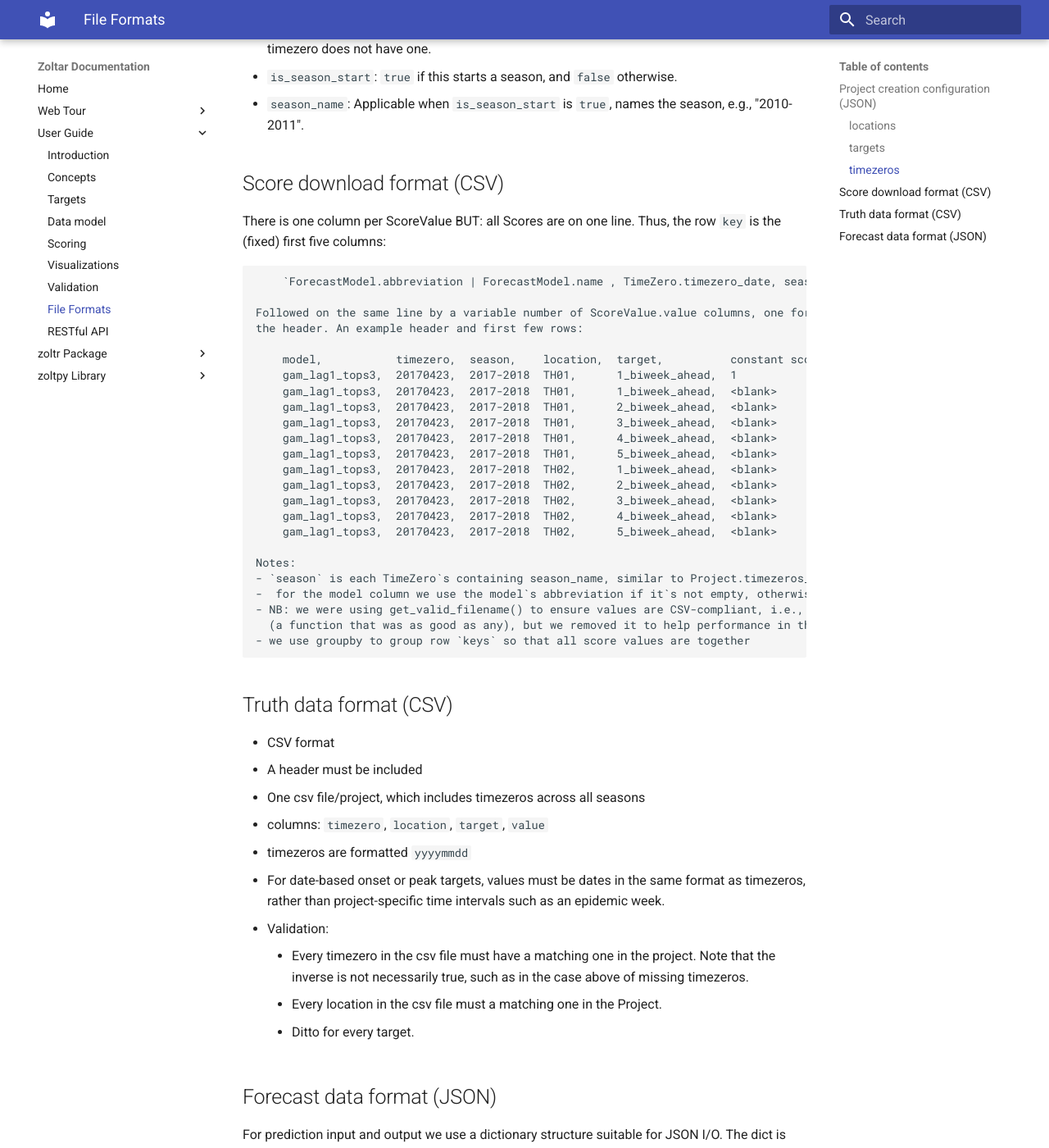
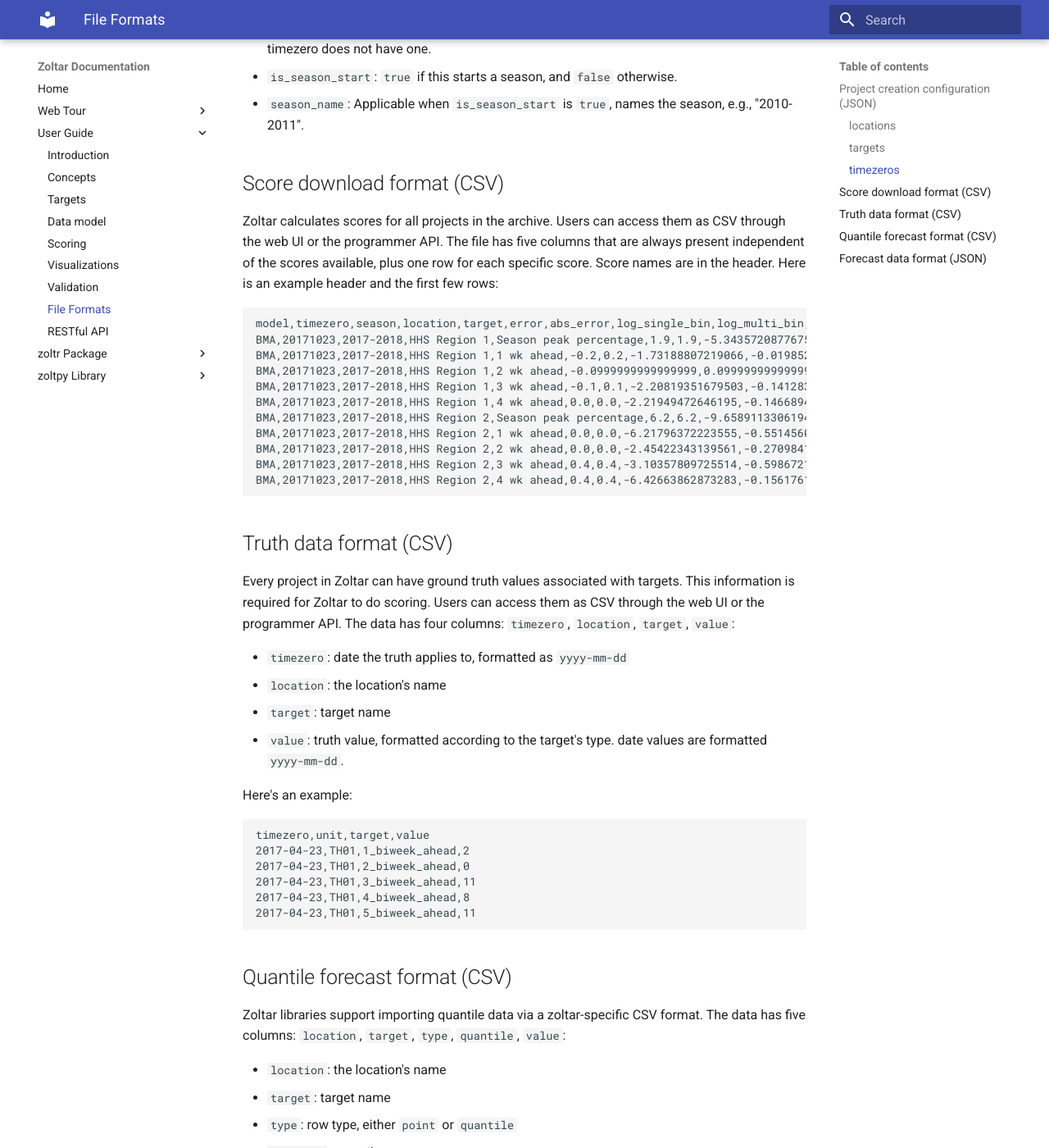
Before and after one commit to reichlab/docs.zoltardata, an MkDocs documentation site: the page built from docs/FileFormats.md, in a window 1280 px wide and 1400 px high, scrolled down 1302 px. Shown: the whole window at 82% size. Built offline with MkDocs 1.6.1 and Material for MkDocs 9.7.7, drawn with Linux system fonts in a browser that asks for light colours; some of the changed text lies outside the part shown.

Commit message:
initial docs for quantile csv file format

```diff
--- a/docs/FileFormats.md
+++ b/docs/FileFormats.md
@@ -3,12 +3,7 @@ Zoltar uses a number of formats for representing truth data, forecasts, configur
 
 
 ## Project creation configuration (JSON)
-As an alternative to manually creating a project via the web interface, projects can be created from a JSON
-configuration file. You can find an example at
-[cdc-project.json](https://github.com/reichlab/forecast-repository/blob/master/forecast_app/tests/projects/cdc-project.json).
-The file contains eight metadata keys (`name`, `is_public`, `description`, `home_url`, `logo_url`, `core_data`,
-`time_interval_type`, `visualization_y_label`), plus three keys that are lists of objects (`locations`, `targets`, and
-`timezeros`). The metadata values' meanings are self-evident except for these two:
+As an alternative to manually creating a project via the web interface, projects can be created from a JSON configuration file. You can find an example at [cdc-project.json](https://github.com/reichlab/forecast-repository/blob/master/forecast_app/tests/projects/cdc-project.json). The file contains eight metadata keys (`name`, `is_public`, `description`, `home_url`, `logo_url`, `core_data`, `time_interval_type`, `visualization_y_label`), plus three keys that are lists of objects (`locations`, `targets`, and `timezeros`). The metadata values' meanings are self-evident except for these two:
 
 - `time_interval_type`: Either `Week`, `Biweek`, or `Month`.
 - `visualization_y_label`: Used by the D3 component to label the Y axis.
@@ -42,77 +37,74 @@ Please see the [Targets.md](Targets.md) file for a detailed description of targe
 
 
 ## Score download format (CSV)
-There is one column per ScoreValue BUT: all Scores are on one line. Thus, the row `key` is the (fixed) first five
-columns:
+Zoltar calculates scores for all projects in the archive. Users can access them as CSV through the web UI or the programmer API. The file has five columns that are always present independent of the scores available, plus one row for each specific score. Score names are in the header. Here is an example header and the first few rows:
 
-        `ForecastModel.abbreviation | ForecastModel.name , TimeZero.timezero_date, season, Location.name, Target.name`
-
-    Followed on the same line by a variable number of ScoreValue.value columns, one for each Score. Score names are in
-    the header. An example header and first few rows:
-
-        model,           timezero,  season,    location,  target,          constant score,  Absolute Error
-        gam_lag1_tops3,  20170423,  2017-2018  TH01,      1_biweek_ahead,  1                <blank>
-        gam_lag1_tops3,  20170423,  2017-2018  TH01,      1_biweek_ahead,  <blank>          2
-        gam_lag1_tops3,  20170423,  2017-2018  TH01,      2_biweek_ahead,  <blank>          1
-        gam_lag1_tops3,  20170423,  2017-2018  TH01,      3_biweek_ahead,  <blank>          9
-        gam_lag1_tops3,  20170423,  2017-2018  TH01,      4_biweek_ahead,  <blank>          6
-        gam_lag1_tops3,  20170423,  2017-2018  TH01,      5_biweek_ahead,  <blank>          8
-        gam_lag1_tops3,  20170423,  2017-2018  TH02,      1_biweek_ahead,  <blank>          6
-        gam_lag1_tops3,  20170423,  2017-2018  TH02,      2_biweek_ahead,  <blank>          6
-        gam_lag1_tops3,  20170423,  2017-2018  TH02,      3_biweek_ahead,  <blank>          37
-        gam_lag1_tops3,  20170423,  2017-2018  TH02,      4_biweek_ahead,  <blank>          25
-        gam_lag1_tops3,  20170423,  2017-2018  TH02,      5_biweek_ahead,  <blank>          62
-
-    Notes:
-    - `season` is each TimeZero`s containing season_name, similar to Project.timezeros_in_season().
-    -  for the model column we use the model`s abbreviation if it`s not empty, otherwise we use its name
-    - NB: we were using get_valid_filename() to ensure values are CSV-compliant, i.e., no commas, returns, tabs, etc.
-      (a function that was as good as any), but we removed it to help performance in the loop
-    - we use groupby to group row `keys` so that all score values are together
+    model,timezero,season,location,target,error,abs_error,log_single_bin,log_multi_bin,pit
+    BMA,20171023,2017-2018,HHS Region 1,Season peak percentage,1.9,1.9,-5.34357208776754,-2.76546821334079,0.9777734401
+    BMA,20171023,2017-2018,HHS Region 1,1 wk ahead,-0.2,0.2,-1.73188807219066,-0.0198524421369183,0.3452268498
+    BMA,20171023,2017-2018,HHS Region 1,2 wk ahead,-0.0999999999999999,0.0999999999999999,-1.82712761306585,-0.0323377750120003,0.4673084875
+    BMA,20171023,2017-2018,HHS Region 1,3 wk ahead,-0.1,0.1,-2.20819351679503,-0.14128307370904,0.393643899
+    BMA,20171023,2017-2018,HHS Region 1,4 wk ahead,0.0,0.0,-2.21949472646195,-0.146689467362866,0.532728928
+    BMA,20171023,2017-2018,HHS Region 2,Season peak percentage,6.2,6.2,-9.65891133061945,-7.26101605782108,0.998308013
+    BMA,20171023,2017-2018,HHS Region 2,1 wk ahead,0.0,0.0,-6.21796372223555,-0.55145601008177,0.9919600412
+    BMA,20171023,2017-2018,HHS Region 2,2 wk ahead,0.0,0.0,-2.45422343139561,-0.270984128983646,0.504271003
+    BMA,20171023,2017-2018,HHS Region 2,3 wk ahead,0.4,0.4,-3.10357809725514,-0.598672167592193,0.8944900092
+    BMA,20171023,2017-2018,HHS Region 2,4 wk ahead,0.4,0.4,-6.42663862873283,-0.156176129883708,0.9925874469
 
 
 ## Truth data format (CSV)
-- CSV format
-- A header must be included
-- One csv file/project, which includes timezeros across all seasons
-- columns: `timezero`, `location`, `target`, `value`
-- timezeros are formatted `yyyymmdd`
-- For date-based onset or peak targets, values must be dates in the same format as timezeros, rather than
-  project-specific time intervals such as an epidemic week.
-- Validation:
-    - Every timezero in the csv file must have a matching one in the project. Note that the inverse is not necessarily
-      true, such as in the case above of missing timezeros.
-    - Every location in the csv file must a matching one in the Project.
-    - Ditto for every target.
+Every project in Zoltar can have ground truth values associated with targets. This information is required for Zoltar to do scoring. Users can access them as CSV through the web UI or the programmer API. The data has four columns: `timezero`, `location`, `target`, `value`:
+
+- `timezero`: date the truth applies to, formatted as `yyyy-mm-dd`
+- `location`: the location's name
+- `target`: target name
+- `value`: truth value, formatted according to the target's type. date values are formatted `yyyy-mm-dd`. <!-- todo boolean value format? -->
+
+Here's an example:
+
+    timezero,unit,target,value
+    2017-04-23,TH01,1_biweek_ahead,2
+    2017-04-23,TH01,2_biweek_ahead,0
+    2017-04-23,TH01,3_biweek_ahead,11
+    2017-04-23,TH01,4_biweek_ahead,8
+    2017-04-23,TH01,5_biweek_ahead,11
+
+
+## Quantile forecast format (CSV)
+Zoltar libraries support importing quantile data via a zoltar-specific CSV format. The data has five columns: `location`, `target`, `type`, `quantile`, `value`:
+
+- `location`: the location's name
+- `target`: target name
+- `type`: row type, either `point` or `quantile`
+- `quantile`: quantile
+- `value`: quantile value, formatted according to the target's type. date values are formatted `yyyy-mm-dd`.
+
+Please see [Validation.md](docs/Validation.md) for details about quantile and value data.
+
+Here's an example from [quantile-predictions.csv](quantile-predictions.csv):
+
+    location,target,type,quantile,value
+    New York,1 wk ahead,point,NA,10
+    New York,1 wk ahead,quantile,0.1,3
+    New York,1 wk ahead,quantile,0.5,10
+    New York,1 wk ahead,quantile,0.9,67
 
 
 ## Forecast data format (JSON)
-For prediction input and output we use a dictionary structure suitable for JSON I/O. The dict is called a`JSON IO dict`
-in code documentation. See predictions-example.json for an example. Functions that accept a `json_io_dict` include:
-
-- `load_predictions_from_json_io_dict()`.
-
-Functions that return a `json_io_dict` include:
-
-- `json_io_dict_from_forecast()` and
-- `json_io_dict_from_cdc_csv_file()`.
+For prediction input and output we use a dictionary structure suitable for JSON I/O. The dict is called a`JSON IO dict` in code documentation. See [zoltar-predictions-examples.json](zoltar-predictions-examples.json) for an example.
 
 This format is strongly inspired by https://github.com/cdcepi/predx/blob/master/predx_classes.md .
 
 Briefly, the dict has four top level keys:
 
-- `forecast`: a metadata dict about the file's forecast. has these keys: `id`, `forecast_model_id`, `source`,
-  `created_at`, and `time_zero`. Some or all of these keys might be ignored by functions that accept a JSON IO dict.
-- `locations`: a list of `location dicts`, each of which has just a `name` key whose value is the name of a location in
-  the below `predictions` section.
-- `targets`: a list of `target dicts`, each of which has the following fields. The fields are: `name`, `description`,
-  `unit`, `is_date`, `is_step_ahead`, and `step_ahead_increment`.
+- `forecast`: a metadata dict about the file's forecast. has these keys: `id`, `forecast_model_id`, `source`, `created_at`, and `time_zero`. Some or all of these keys might be ignored by functions that accept a JSON IO dict.
+- `locations`: a list of `location dicts`, each of which has just a `name` key whose value is the name of a location in the below `predictions` section.
+- `targets`: a list of `target dicts`, each of which has the following fields. The fields are: `name`, `description`, `unit`, `is_date`, `is_step_ahead`, and `step_ahead_increment`.
 - `predictions`: a list of `prediction dicts` that contains the prediction data. Each dict has these fields:
 
   - `location`: name of the Location.
   - `target`: name of the Target.
-  - `class`: the type of prediction this is. It is an abbreviation of the corresponding Prediction subclass - the names
-    are : `bin`, `named`, `point`, and `sample`.
+  - `class`: the type of prediction this is. It is an abbreviation of the corresponding Prediction subclass - the names are : `bin`, `named`, `point`, and `sample`.
   - `prediction`: a class-specific dict containing the prediction data itself. The format varies according to class. Here is a summary:
     - `bin`: Binned distribution with a category for each bin. It is a two-column table represented by two keys, one per column: `cat` and `prob`. They are paired, i.e., have the same number of rows.
     - `named`: A named distribution with four fields: `family` and `param1` through `param3`. `family` names must be one of : `norm`, `lnorm`, `gamma`, `beta`, `bern`, `binom`, `pois`, `nbinom`, and `nbinom2`.
```
Also changed, not shown: docs/Validation.md (+1 -1 lines), quantile-predictions.csv (added, +14 -0 lines).
